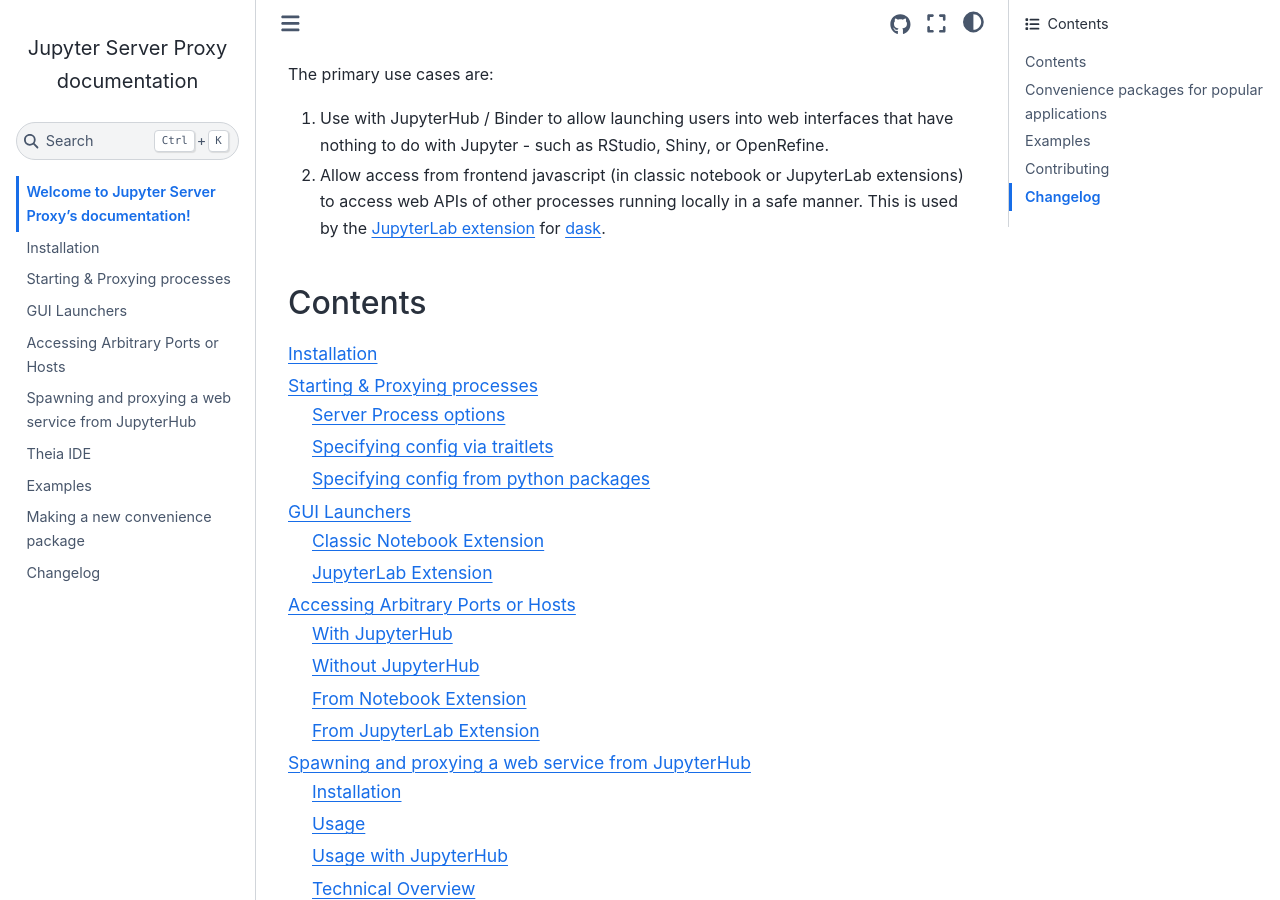
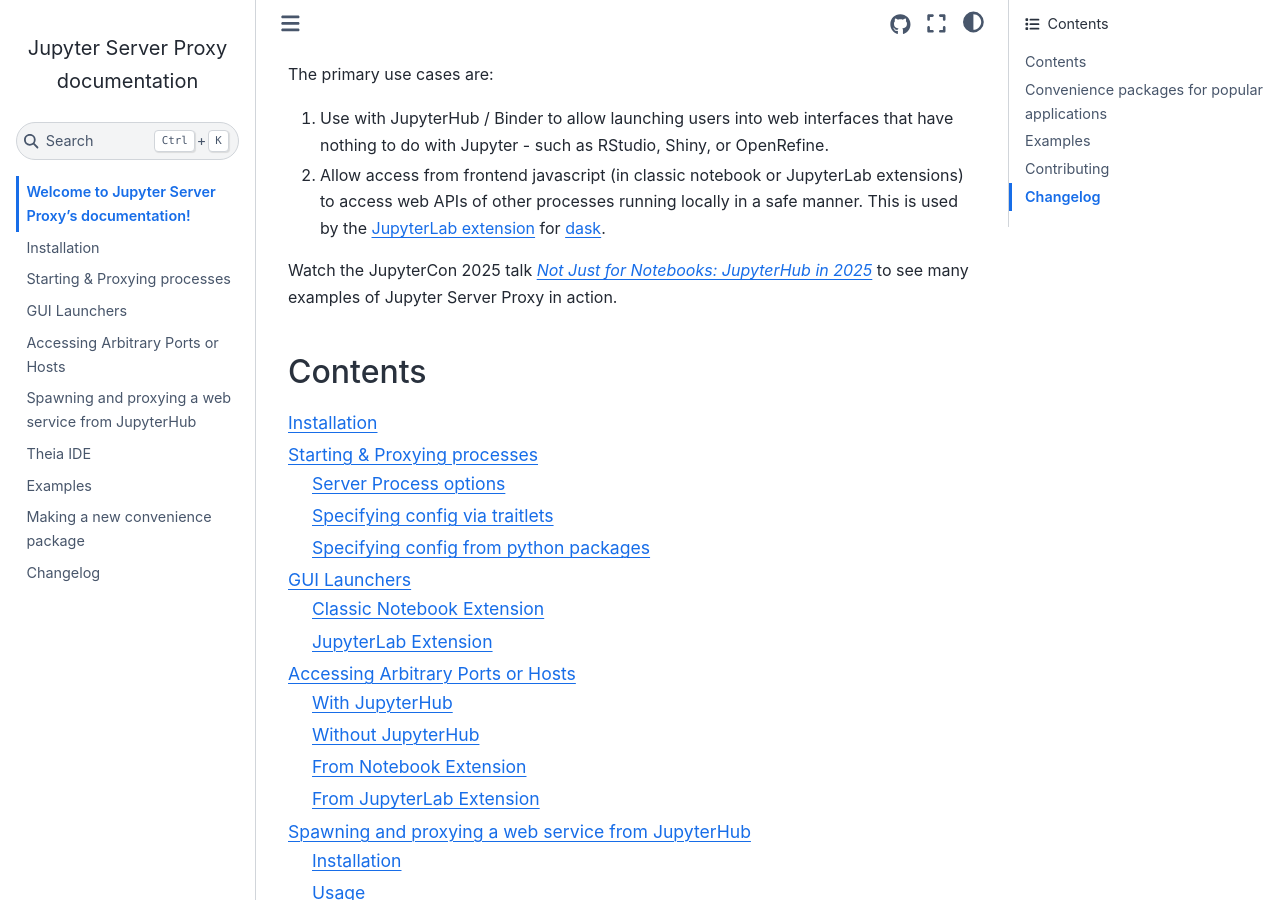
Before and after one commit to jupyterhub/jupyter-server-proxy, a Sphinx documentation site: the page built from docs/source/index.md, in a window 1280 px wide and 900 px high, scrolled down 387 px. Built offline with Sphinx 7.4.7 and the Sphinx Book theme 1.1.4, drawn with Linux system fonts in a browser that asks for light colours.

Commit message:
Add link to Yuvi's JupyterCon 2025 talk

```diff
--- a/docs/source/index.md
+++ b/docs/source/index.md
@@ -20,6 +20,8 @@
    running locally in a safe manner. This is used by the [JupyterLab
    extension](https://github.com/dask/dask-labextension) for
    [dask](https://www.dask.org/).
+
+ Watch the JupyterCon 2025 talk [*Not Just for Notebooks: JupyterHub in 2025*](https://youtu.be/-wwia9YzHOE?si=yDtBHPfhVKRdOpf0) to see many examples of Jupyter Server Proxy in action.
 
 ## Contents
 
```
